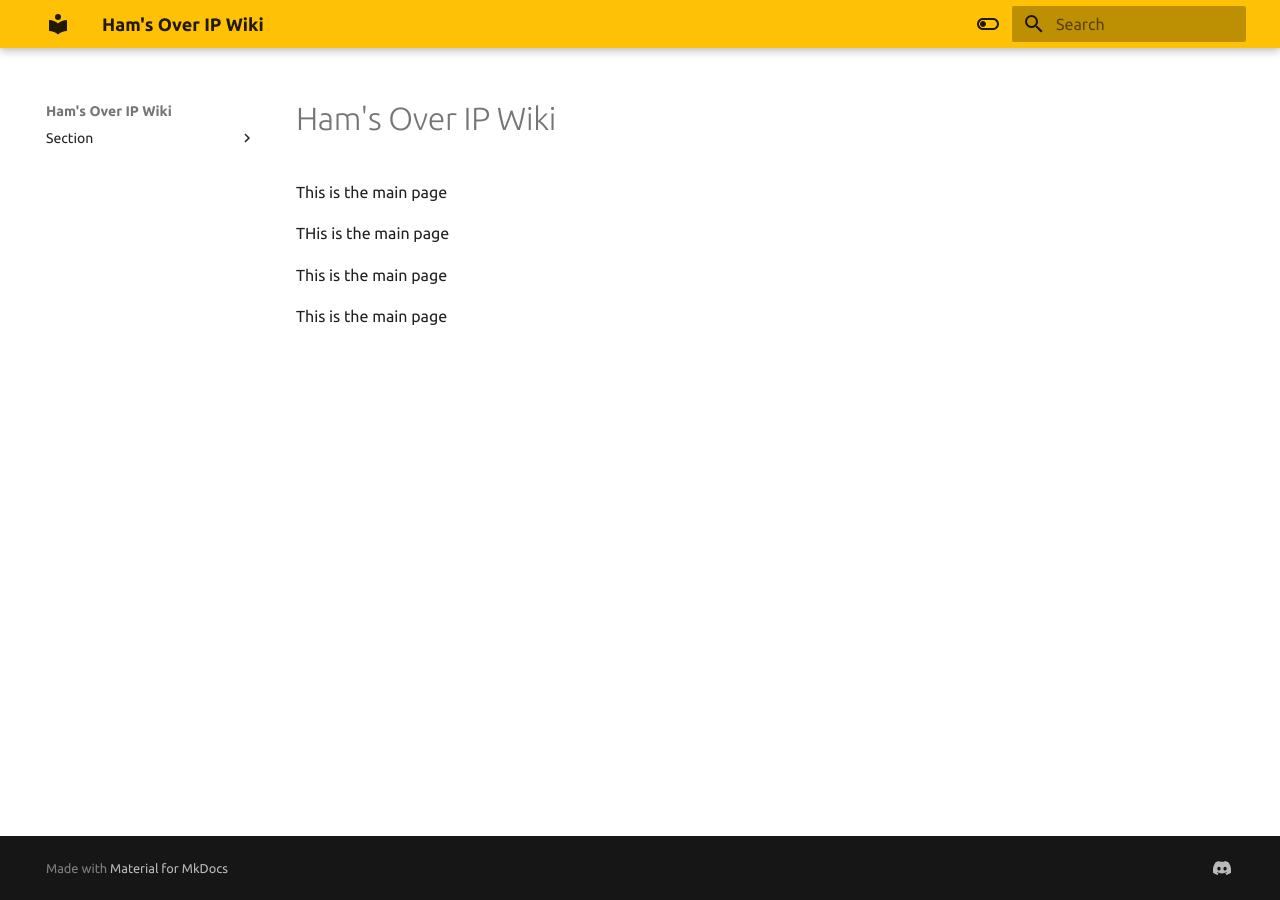
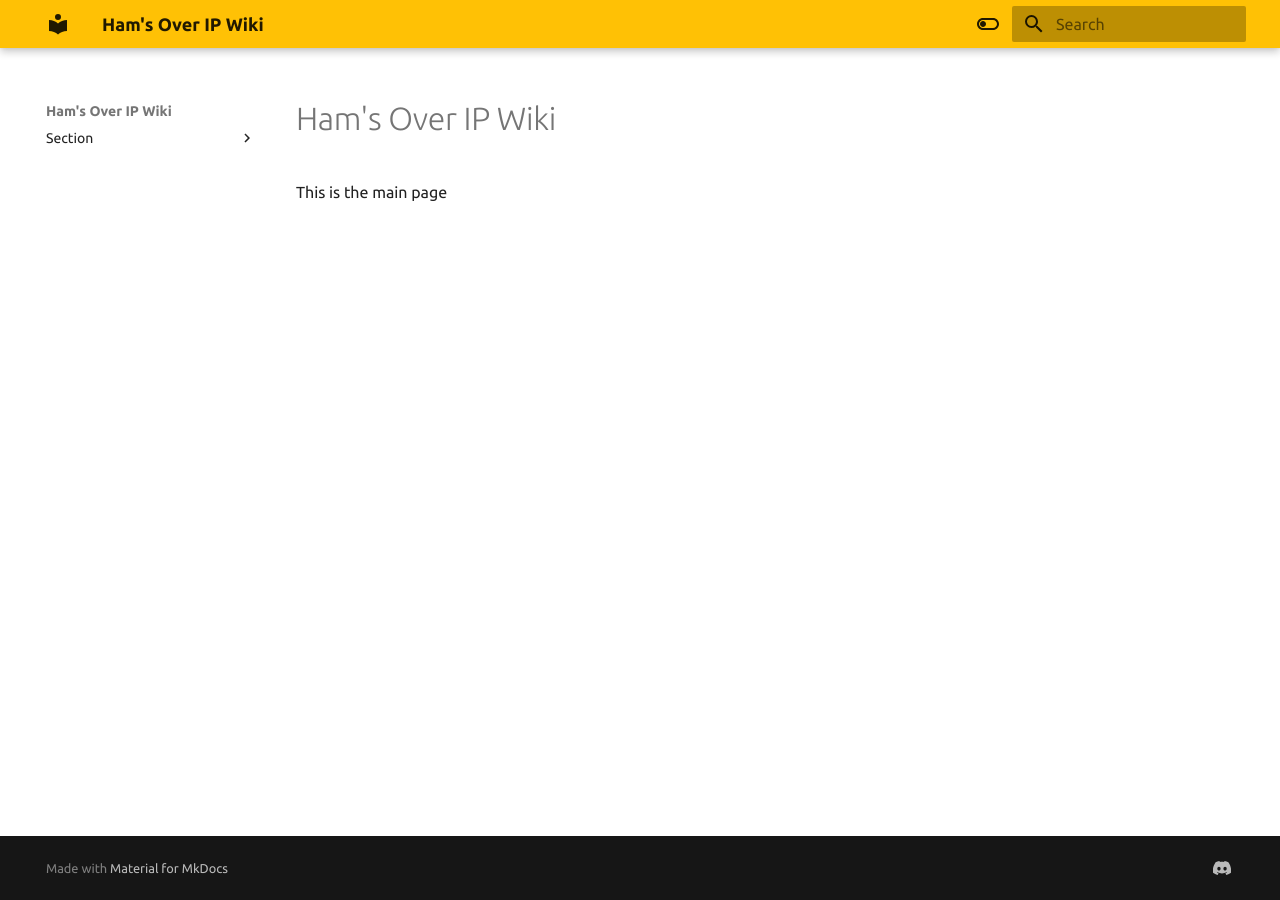
Before and after one commit to hamsoverip/wiki, an MkDocs documentation site: the page built from docs/index.md, in a window 1280 px wide. Built offline with MkDocs 1.6.1 and Material for MkDocs 9.7.7, drawn with Linux system fonts in a browser that asks for light colours.

Commit message:
test commit

```diff
--- a/docs/index.md
+++ b/docs/index.md
@@ -1,9 +1,3 @@
 # Ham's Over IP Wiki
 
 This is the main page
-
-THis is the main page
-
-This is the main page
-
-This is the main page
```
